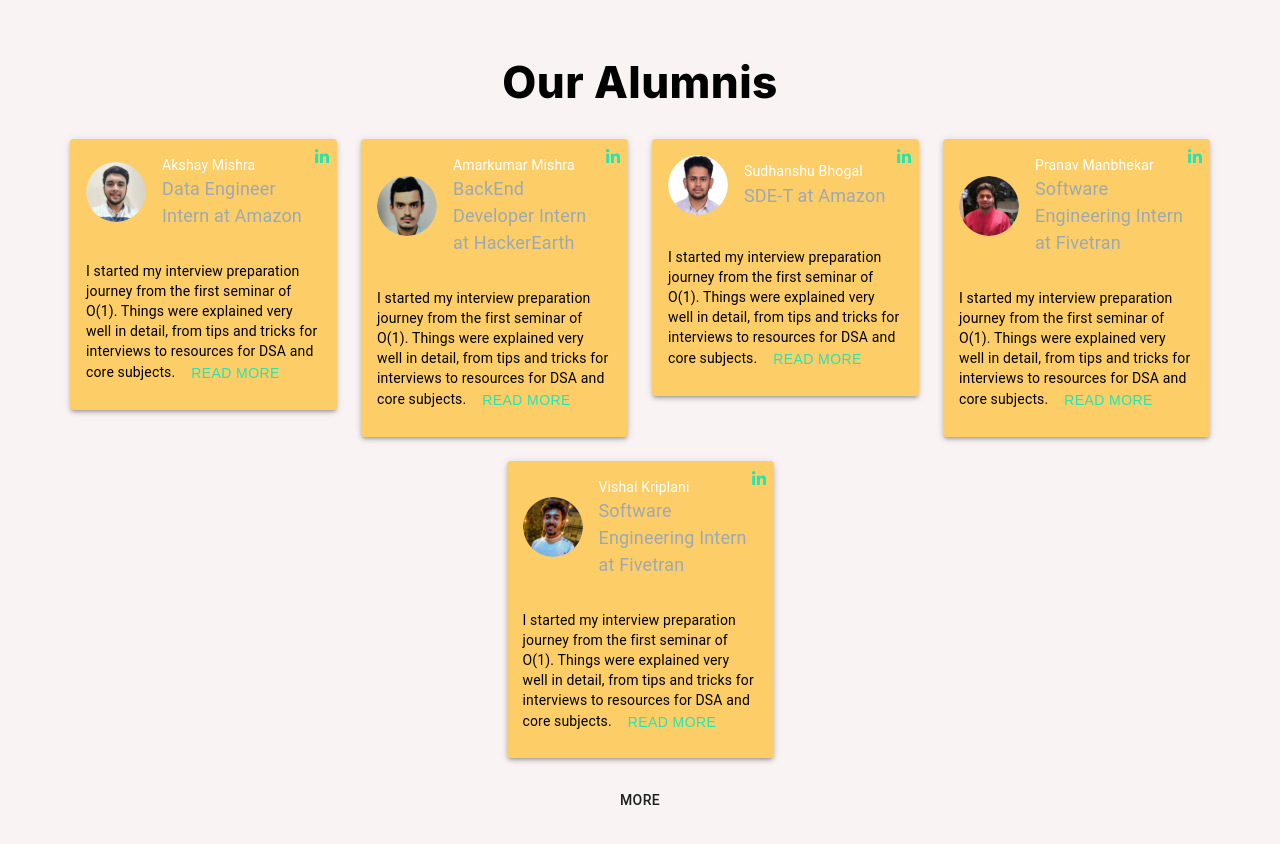
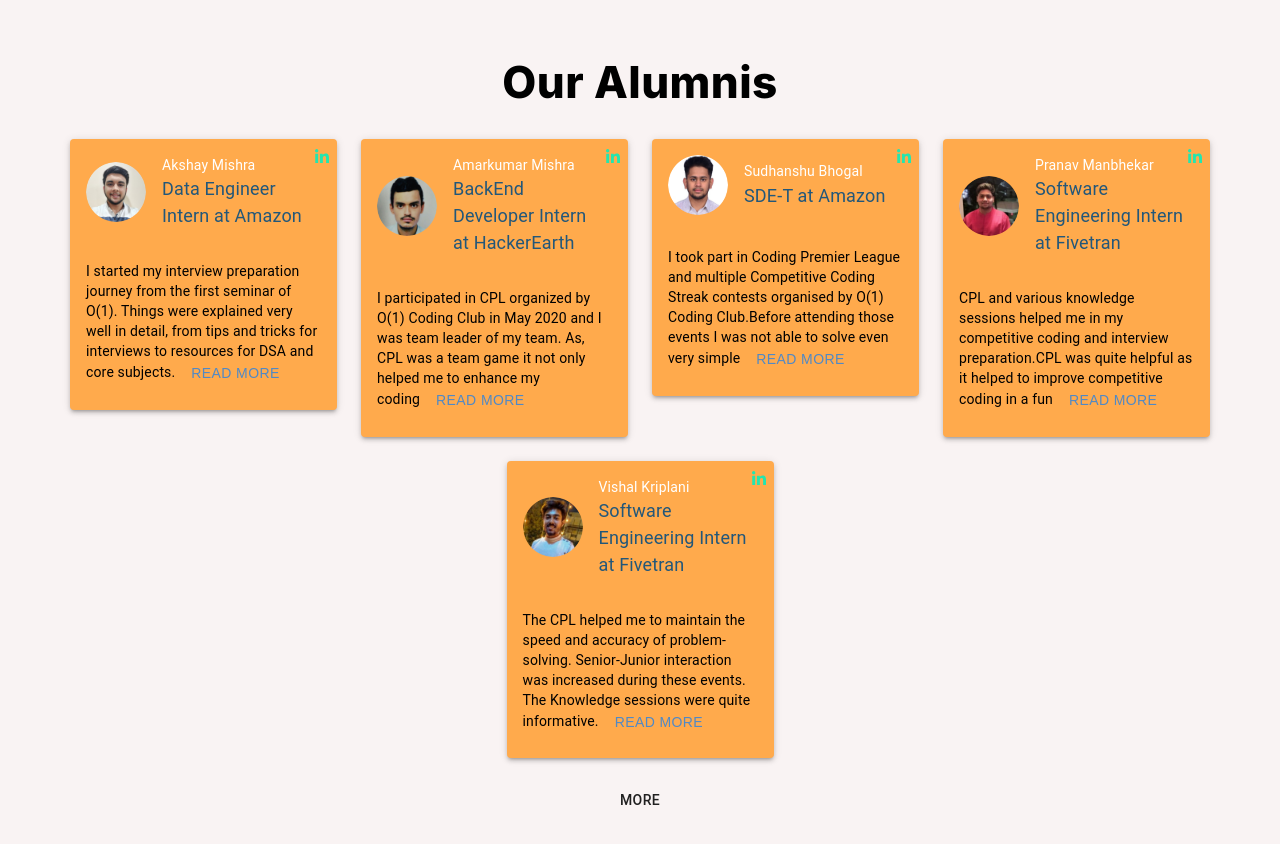
Before and after one commit to immortal-j/o1, a React (Create React App) app: page / in a window 1280 px wide. Shown: the part 1400-2244 px from the top of the page. Built offline with nearby package versions, Linux system fonts and the light colour scheme.

Commit message:
added animation to alumnis

```diff
--- a/src/components/Alumnis/alumni.js
+++ b/src/components/Alumnis/alumni.js
@@ -53,6 +53,7 @@ function Alumni()
             <Grid item container xs={12} sm={3} justifyContent='center'>
                 <Card user={user}/>
             </Grid>
+
         ))}
         <Grid item container xs={12} justifyContent='center'>
         <Button onClick={handleClick}>{status2?'See Less':'More'}</Button>
--- a/src/components/Alumnis/array2.js
+++ b/src/components/Alumnis/array2.js
@@ -21,7 +21,7 @@ const arr2=[
         id:8,
         name:'Shrey Agrawal',
         position:'Power Programmer at Infosys',
-        description:'My first experience with O(1) coding club was from their first seminar and since then, I have nothing but good things to say. From their guidance relating to placements, both on and off campus,',
+        description1:'My first experience with O(1) coding club was from their first seminar and since then, I have nothing but good things to say. From their guidance relating to placements, both on and off campus,',
         description2:'to their CPL, everything important was explained and helped in becoming better programmers. I was fortunate enough lead a team in CPL, and watching me, my classmates, and juniors improve every contest was a great experience.',
         linkedin:'https://www.linkedin.com/in/shrey-agrawal-329829172/',
         image:'images/Shrey Agrawal.png',
@@ -30,7 +30,7 @@ const arr2=[
         id:9,
         name:'Yavar Vazir',
         position:'R&D intern at VMware',
-        description:'My preparation for Placements started with CPL organised by O(1) Coding Club.It was the best learning experience for me because it had coding problems of all levels, starting right f',
+        description1:'My preparation for Placements started with CPL organised by O(1) Coding Club.It was the best learning experience for me because it had coding problems of all levels, starting right f',
         description2:'rom basics and going up to difficult problems to be solved in 2.5 - 3 hours. It made a good habit of solving problems on daily basis and helped us to have a grip on competitive coding questions. As far as the interviews are concerned, the videos uploaded by O(1) were very helpful particular to each company, where they told us what exactly do they expect and how to prepare for it. I would recommend to anyone who is looking for mentorship, guidance about placements, go for O(1).',
         linkedin:'http://linkedin.com/in/yavar-vazir-a0843a182',
         image:'images/Yavar Vazir.png',
@@ -39,7 +39,7 @@ const arr2=[
         id:10,
         name:'Rajat Bhanarkar',
         position:'Data Engineer Intern at Amazon',
-        description:'I attended the React.js workshop by O(1) Coding Club in Jan. It was a really informative, interactive and organized workshop.Everything was developed from scratch with proper stepwise explanation',
+        description1:'I attended the React.js workshop by O(1) Coding Club in Jan. It was a really informative, interactive and organized workshop.Everything was developed from scratch with proper stepwise explanation',
         description2:'.I would highly recommend O(1) Workshops.',
         linkedin:'https://www.linkedin.com/in/rajat-bhanarkar-11a859176',
         image:'images/Rajat Bhanarkar.png',
@@ -48,7 +48,7 @@ const arr2=[
         id:11,
         name:'Nidhi Sharma',
         position:'SD Intern at Bank of New York Mellon',
-        description:'O(1) has guided us, gave us great tips for making resume and ways to crack off-campus opportunities',
+        description1:'O(1) has guided us, gave us great tips for making resume and ways to crack off-campus opportunities',
         description2:'',
         linkedin:'https://www.linkedin.com/in/nidhivsharma10',
         image:'images/Nidhi Sharma.png',
--- a/src/components/Alumnis/card.js
+++ b/src/components/Alumnis/card.js
@@ -17,6 +17,10 @@ const useStyles = makeStyles((theme) => ({
   },
   root: {
     maxWidth: 400,
+    transition: '0.3s all ease-in-out',
+    '&:hover':{
+      marginTop:'-10px',
+    },
   },
   media: {
     height: 0,
@@ -33,7 +37,7 @@ const useStyles = makeStyles((theme) => ({
     transform: 'rotate(180deg)',
   },
   typo:{
-    color:'#9CA9B3',
+    color:'#22577A',
    fontSize:'18px',
   },
   avatar: {
@@ -57,14 +61,14 @@ export default function  UserCard(props) {
   return (
     <div>
 
-    <Card className={classes.root} style={{backgroundColor:"#fdce68",color:"#fff"}} elevation={3}>
+    <Card className={classes.root} style={{backgroundColor:"#FFAA4C",color:"#fff"}} elevation={3}>
       <CardHeader
         avatar={
           <Avatar aria-label="image" className={classes.avatar} src={props.user.image}>
           </Avatar>
         }
         action={
-          <a href={props.linkedin}>
+          <a href={props.user.linkedin}>
           <FontAwesomeIcon icon={faLinkedinIn} size="1.8x" color="#24e5af"/>
           </a>
         }
@@ -73,14 +77,14 @@ export default function  UserCard(props) {
       />
       <CardContent>
         <Typography variant="body2"  component="p" className={classes.subheader}>
-        I started my interview preparation journey from the first seminar of O(1). Things were explained very well in detail, from tips and tricks for interviews to resources for DSA and core subjects.
-          <Button onClick={handleExpandClick} style={{display:`${visible}`,color:"#24e5af",fontFamily:"sans-serif"}}variant="body2"  component="p" >
+          {props.user.description1}
+          <Button onClick={handleExpandClick} style={{display:`${visible}`,color:"#5089C6",fontFamily:"sans-serif"}}variant="body2"  component="p" >
             Read more
           </Button>
           <Typography style={{display:`${visible === 'none' ? 'inline' : 'none'}`}}variant="body2"  component="p" className={classes.subheader}>
-           CPL was one of the highlights for me as I was able to improve my problem solving skills significantly. I would recommend O(1) to every fresher looking for mentorship, guidance and a productive atmosphere to learn and grow.
+          {props.user.description2}
           </Typography>
-          <Button onClick={handlecontract} style={{display:`${visible === 'none' ? 'inline' : 'none'}`,color:"#24e5af"}}variant="body2"  component="p">
+          <Button onClick={handlecontract} style={{display:`${visible === 'none' ? 'inline' : 'none'}`,color:"#5089C6"}}variant="body2"  component="p">
             Read Less
           </Button>
         </Typography>
```
